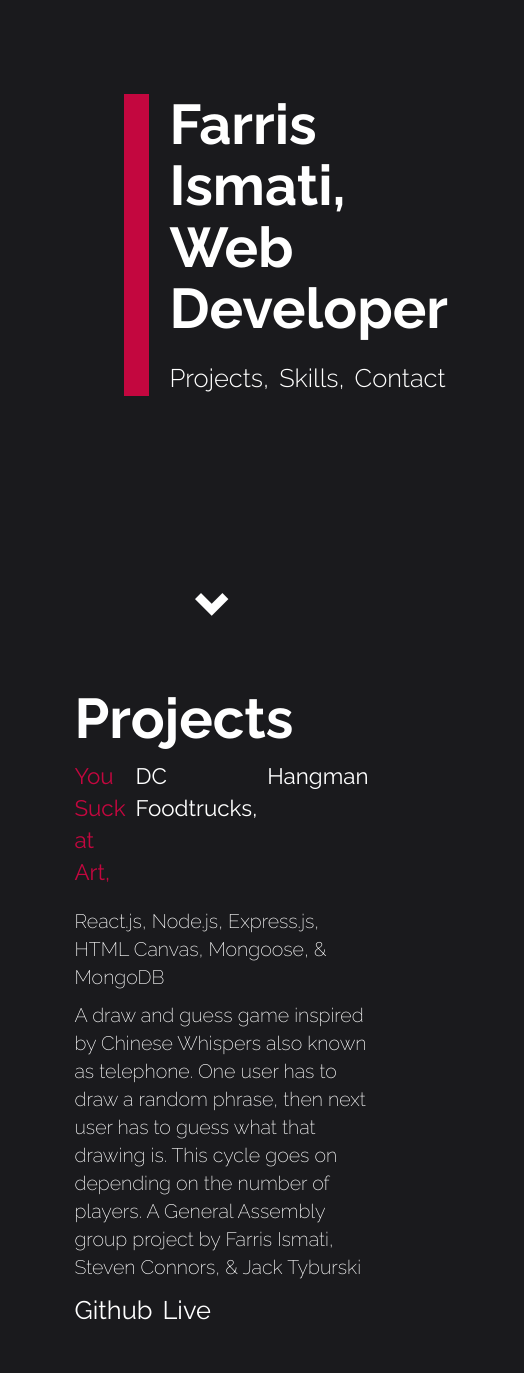
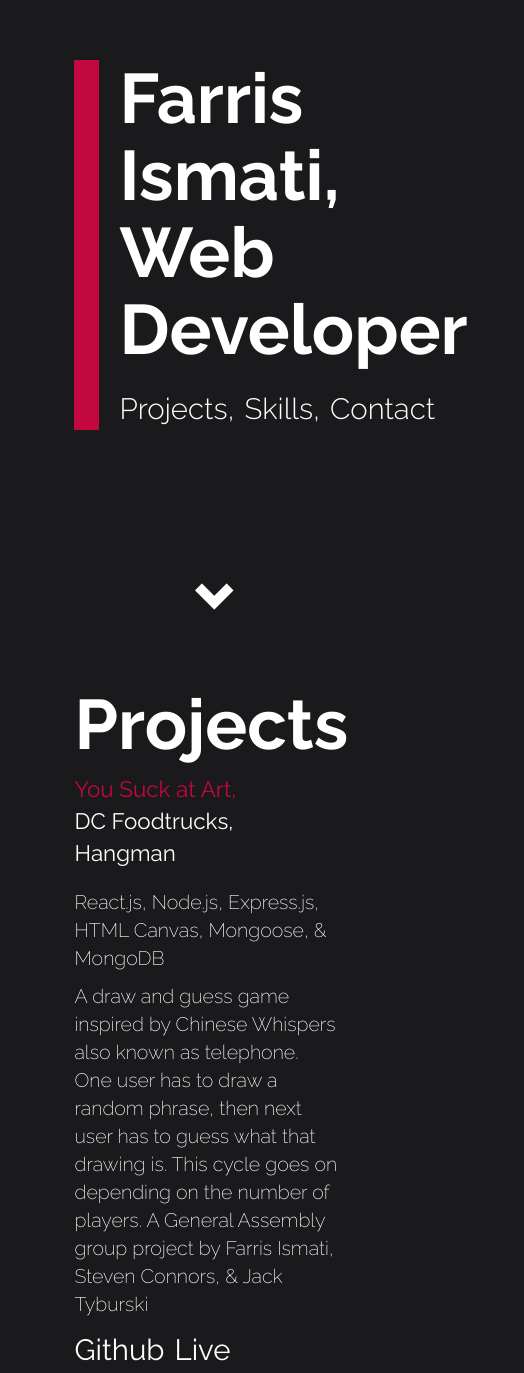
Before and after one commit to FarrisIsmati/portfolio, a React (Create React App) app in the folder portfolio/: page /about in a window 390 px wide. Shown: the part 177-1550 px from the top of the page, 524 px wide, since content can reach past the window. Built offline with nearby package versions, Linux system fonts and the light colour scheme.

Commit message:
slightly more responsive

```diff
--- a/portfolio/src/Base_Components/Content.js
+++ b/portfolio/src/Base_Components/Content.js
@@ -98,7 +98,7 @@ class Content extends Component {
 
               </div>
               :
-              <div className="flex">
+              <div className="flex skills-container">
                 {this.state.content.data ? skills:null}
               </div>
             }
--- a/portfolio/src/Base_Components/Page.js
+++ b/portfolio/src/Base_Components/Page.js
@@ -60,22 +60,15 @@ class Page extends Component {
       children,
       showBar,
       css,
-      cssTitle
+      cssTitle,
+      color
     } = this.props
 
     return (
       <div className={"flex " + css}>
-      {
-        this.state.renderBar ?
-        showBar ?
-        <VerticleBar width={'25px'} height={this.state.divHeight}/> :
-        null
-        :
-        null
-      }
         <div ref="pageContainer" className="flex flex-start">
           <div className={'page-title ' + cssTitle}>
-            <Title getTitleSize={this.getTitleSize} title={title} titleUnder={titleUnder} size={titleWidth} />
+            <Title color={color} getTitleSize={this.getTitleSize} title={title} titleUnder={titleUnder} />
           </div>
           <div ref="children">
             {children}
--- a/portfolio/src/Base_Components/Title.js
+++ b/portfolio/src/Base_Components/Title.js
@@ -11,20 +11,19 @@ class Title extends Component {
       title,
       titleUnder,
       color,
-      size
+      color2,
     } = this.props
 
     const titleStyle = {
       color: color,
-      fontSize: '4em',
       margin: 0,
       display: 'inline-block'
     }
 
     return (
-      <div>
+      <div className="flex flex-column">
         <h1 ref="title" style={titleStyle} color={color}>{title}</h1>
-        { titleUnder ? <h1 style={titleStyle} color={color}>{titleUnder}</h1>:null }
+        { titleUnder ? <h1 style={titleStyle} color2={color2}>{titleUnder}</h1>:null }
       </div>
     )
   }
@@ -33,7 +32,6 @@ class Title extends Component {
 Title.propTypes = {
   title: PropTypes.string,
   color: PropTypes.string,
-  size: PropTypes.string
 }
 
 export default Title
--- a/portfolio/src/Stylesheets/Home.css
+++ b/portfolio/src/Stylesheets/Home.css
@@ -18,7 +18,3 @@
               right .1s ease-out,
               border-color .1s ease;
 }
-
-.home {
-  padding: 50px;
-}
--- a/portfolio/src/Stylesheets/Page.css
+++ b/portfolio/src/Stylesheets/Page.css
@@ -5,21 +5,3 @@
 .page-title {
   margin-bottom: 10px;
 }
-
-.content-tech {
-  font-weight: 400;
-}
-
-.content-info {
-  font-weight: 200;
-}
-
-.link {
-  font-weight: 400;
-  transition: color 0.2s ease;
-}
-
-.link:hover {
-  color: #C3073F;
-  transition: color 0.3s ease;
-}
--- a/portfolio/src/index.css
+++ b/portfolio/src/index.css
@@ -15,6 +15,7 @@ h1, p, a {
 }
 
 h1 {
+  font-size: 6em;
   margin: 0;
   font-family: 'Raleway';
   font-weight: 700;
@@ -23,7 +24,7 @@ h1 {
 p {
   font-family: 'Raleway';
   font-weight: 400;
-  font-size: 1.3em;
+  font-size: 2em;
   margin: 0;
   transition: color 0.2s ease;
 }
@@ -31,7 +32,7 @@ p {
 a {
   font-family: 'Raleway';
   font-weight: 300;
-  font-size: 1.3em;
+  font-size: 2em;
   margin: 0;
   transition: color 0.2s ease;
   text-decoration: none !important;
@@ -44,10 +45,26 @@ a:hover {
 }
 
 a:active {
-  color: #EC9493  ;
+  color: #EC9493;
   transition: color 0.1s ease;
 }
 
 .element-padding {
   padding: 0 19.098% 0 19.098%;
 }
+
+/*--MEDIA QUERIES--*/
+
+@media (max-width : 768px) {
+  .content-container-nav, .skills-container{
+    flex-direction: column;
+  }
+
+  h1 {
+    font-size: 5em;
+  }
+
+  p, a {
+    font-size: 1.5em;
+  }
+}
```
